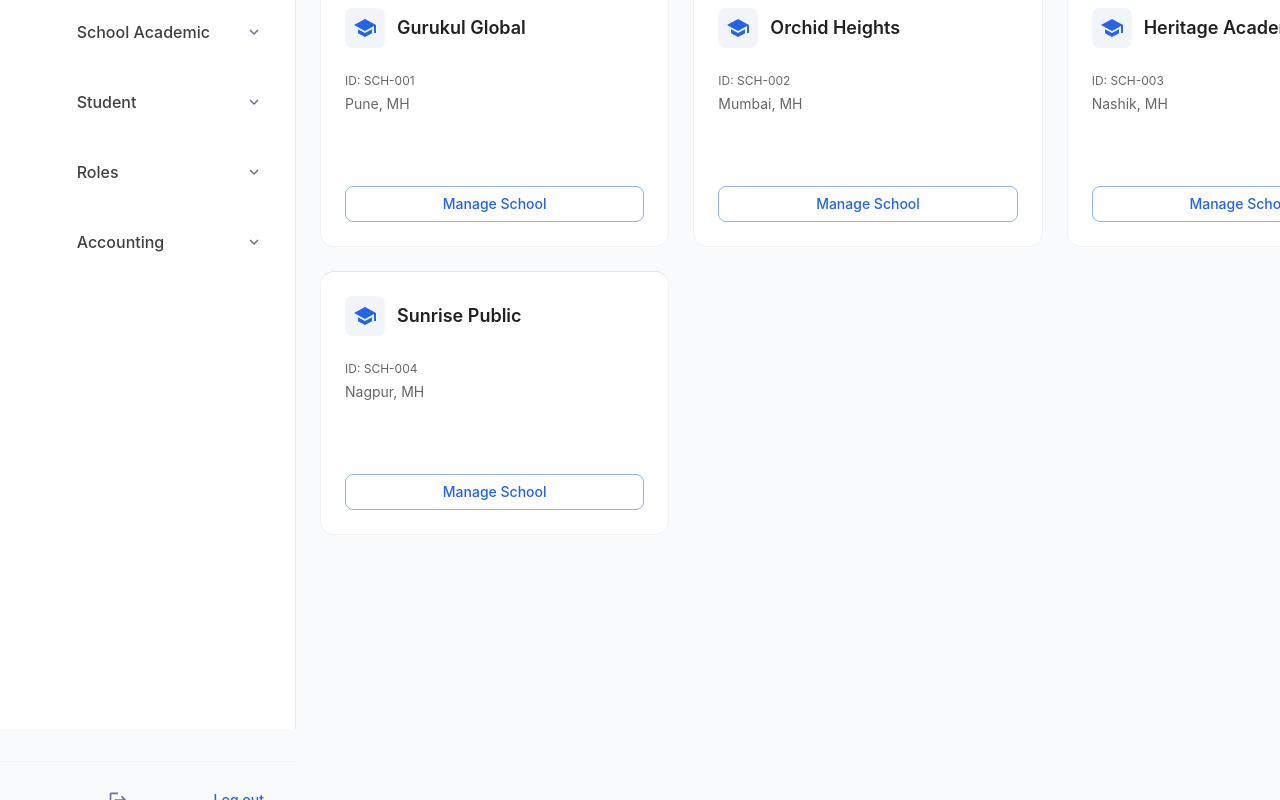
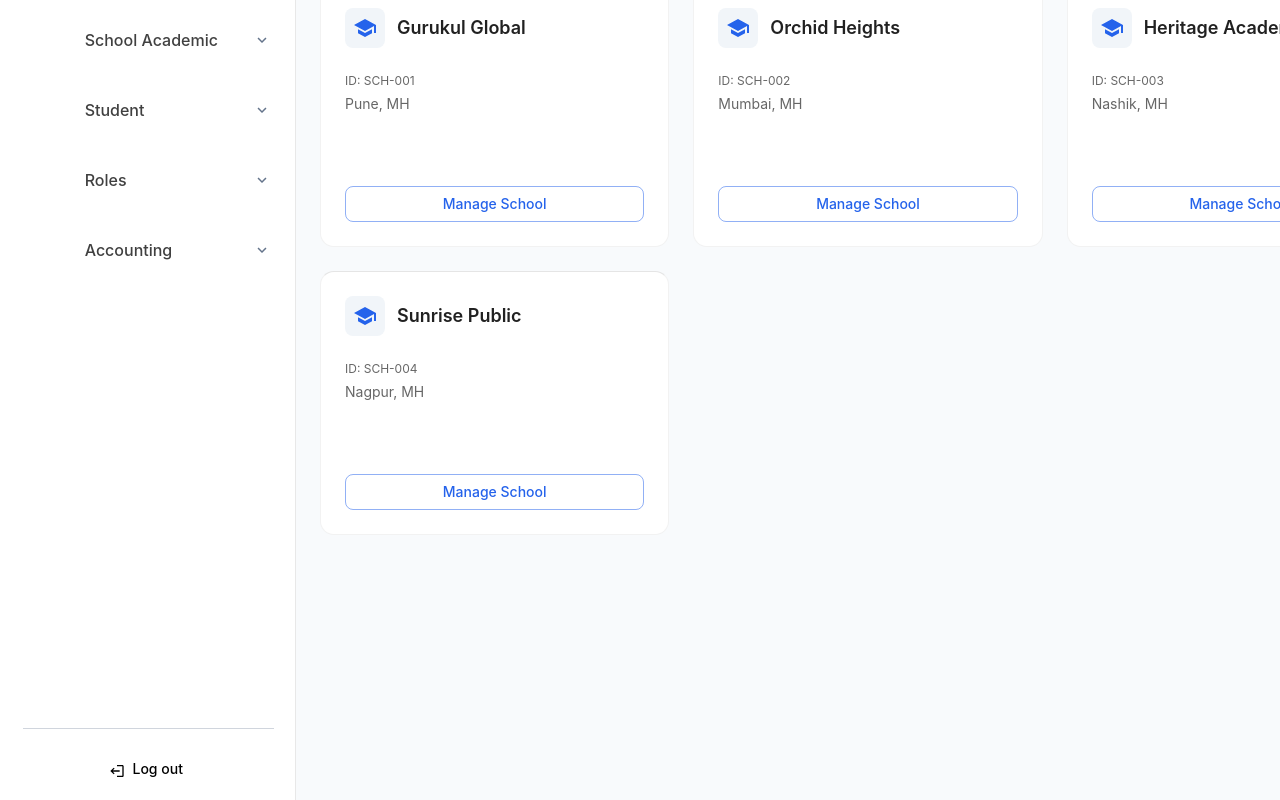
Before and after one commit to smita-codingexpo/GurukulAI-frontend, a React (Create React App) app: page /dashboard in a window 1280 px wide. Shown: the part 196-996 px from the top of the page. Built offline with nearby package versions, Linux system fonts and the light colour scheme; some icons are missing.

Commit message:
Dashboard changes

```diff
--- a/src/pages/Dashboard/DashboardPage.jsx
+++ b/src/pages/Dashboard/DashboardPage.jsx
@@ -47,7 +47,7 @@ const DashboardPage = () => {
               </Typography>
             </Stack>
           </S.SidebarHeader>
-
+          <S.SidebarWrapper>
             <S.SearchSectionContainer>
               <S.SearchWrapper>
                 <S.SearchInputGroup>
@@ -100,11 +100,15 @@ const DashboardPage = () => {
                 );
               })}
             </S.NavSection>
-        </Box>
 
             <S.SidebarFooter>
-          <S.NavItem startIcon={<LogoutIcon />}>Log out</S.NavItem>
+              <S.FooterDivider />
+              <S.LogoutButton startIcon={<LogoutIcon />}>
+                <S.LogoutLabel>Log out</S.LogoutLabel>
+              </S.LogoutButton>
             </S.SidebarFooter>
+          </S.SidebarWrapper>
+        </Box>
       </S.SidebarContainer>
 
       <S.MainContentWrapper>
--- a/src/pages/Dashboard/DashboardStyles.js
+++ b/src/pages/Dashboard/DashboardStyles.js
@@ -25,7 +25,7 @@ export const SidebarContainer = styled(FlexBox)({
   flexDirection: "column",
   justifyContent: "space-between",
   width: "296px",
-  height: "925px",
+  height: "996px",
   background: "#FFFFFF",
   borderRight: "1px solid #E8E8E8",
   flexShrink: 0,
@@ -44,7 +44,7 @@ export const NavSection = styled(FlexBox)({
   width: "264px",
   height: "837px",
   gap: "18px",
-  padding: "16px",
+  padding: "8px",
   overflowY: "auto",
   overflowX: "hidden",
   "&::-webkit-scrollbar": { width: "4px" },
@@ -83,11 +83,6 @@ export const ArrowWrapper = styled(Box, {
   transform: isExpanded ? "rotate(180deg)" : "rotate(0deg)",
   "& svg": { fontSize: "18px", color: "#64748B" },
 }));
-
-export const SidebarFooter = styled(Box)({
-  padding: "16px",
-  borderTop: "1px solid #F1F5F9",
-});
 
 export const MainContentWrapper = styled(FlexBox)({
   flex: 1,
@@ -306,33 +301,6 @@ export const NavItemLabel = styled(Typography)({
   boxSizing: "border-box",
 });
 
-export const SubNavContainer = styled(Box)({
-  display: "flex",
-  flexDirection: "column",
-  gap: "4px",
-  width: "264px",
-  paddingLeft: "16px",
-  marginTop: "4px",
-});
-
-export const SubNavItem = styled(Box, {
-  shouldForwardProp: (p) => p !== "active",
-})(({ active }) => ({
-  display: "flex",
-  flexDirection: "row",
-  alignItems: "center",
-  width: "264px",
-  height: "44px",
-  padding: "12px 16px",
-  gap: "16px",
-  borderRadius: "8px",
-  cursor: "pointer",
-  backgroundColor: active ? "rgba(21, 93, 252, 1)" : "transparent",
-  color: active ? "#FFFFFF" : "rgba(64, 64, 64, 1)",
-  transition: "all 0.2s ease",
-  "&:hover": { backgroundColor: active ? "rgba(21, 93, 252, 1)" : "#F8FAFC" },
-}));
-
 export const SubNavSpacer = styled(Box)({
   width: "20px",
   height: "20px",
@@ -353,3 +321,111 @@ export const SubNavLabel = styled(Typography)({
   textOverflow: "ellipsis",
   color: "inherit",
 });
+
+export const SidebarFooter = styled(Box)({
+  display: "flex",
+  flexDirection: "column",
+  alignItems: "center",
+  width: "264px",
+  height: "56px",
+  gap: "24px",
+  boxSizing: "border-box",
+  justifyContent: "center",
+});
+
+export const FooterDivider = styled(Box)({
+  width: "251px",
+  height: "0px",
+  borderTop: "1px solid rgba(208, 213, 221, 1)",
+  transform: "rotate(0deg)",
+});
+
+export const FooterNavItem = styled(NavItem)({
+  width: "100%",
+  margin: 0,
+});
+
+export const SidebarWrapper = styled(Box)({
+  display: "flex",
+  flexDirection: "column",
+  justifyContent: "space-between",
+  width: "296px",
+  height: "925px",
+  flexShrink: 0,
+  padding: "16px",
+  backgroundColor: "#FFFFFF",
+  borderRight: "1px solid #E8E8E8",
+  boxSizing: "border-box",
+  overflow: "hidden",
+});
+
+export const LogoutLabel = styled(Typography)({
+  display: "flex",
+  flexDirection: "row",
+  alignItems: "center",
+  width: "67px",
+  height: "19px",
+  padding: "0 4px",
+  fontSize: "14px",
+  fontWeight: 500,
+  color: "#000000",
+  lineHeight: "100%",
+  whiteSpace: "nowrap",
+  boxSizing: "border-box",
+});
+
+export const LogoutButton = styled(Button)({
+  display: "flex",
+  flexDirection: "row",
+  alignItems: "center",
+  width: "264px",
+  height: "32px",
+  gap: "4px",
+  padding: "6px 8px",
+  borderRadius: "4px",
+  textTransform: "none",
+
+  "& .MuiButton-startIcon": {
+    margin: 0,
+    width: "20px",
+    height: "20px",
+    color: "#000000",
+    transform: "rotate(180deg)",
+    "& svg": {
+      fontSize: "16px",
+    },
+  },
+
+  "&:hover": {
+    background: "rgba(21, 93, 252, 1))",
+  },
+});
+
+export const SubNavContainer = styled(Box)({
+  display: "flex",
+  flexDirection: "column",
+  width: "264px",
+  padding: 0,
+  marginTop: "4px",
+});
+
+export const SubNavItem = styled(Box, {
+  shouldForwardProp: (p) => p !== "active",
+})(({ active }) => ({
+  display: "flex",
+  flexDirection: "row",
+  alignItems: "center",
+  width: "264px",
+  height: "44px",
+  gap: "21px",
+  padding: "12px 16px",
+  borderRadius: "8px",
+  cursor: "pointer",
+  backgroundColor: active ? "rgba(21, 93, 252, 1)" : "transparent",
+  color: active ? "#FFFFFF" : "rgba(64, 64, 64, 1)",
+  transition: "all 0.2s ease",
+
+  "&:hover": {
+    backgroundColor: active ? "rgba(21, 93, 252, 1)" : "#F8FAFC",
+  },
+}));
```
Lines whose indentation alone changed are shown as unchanged.
